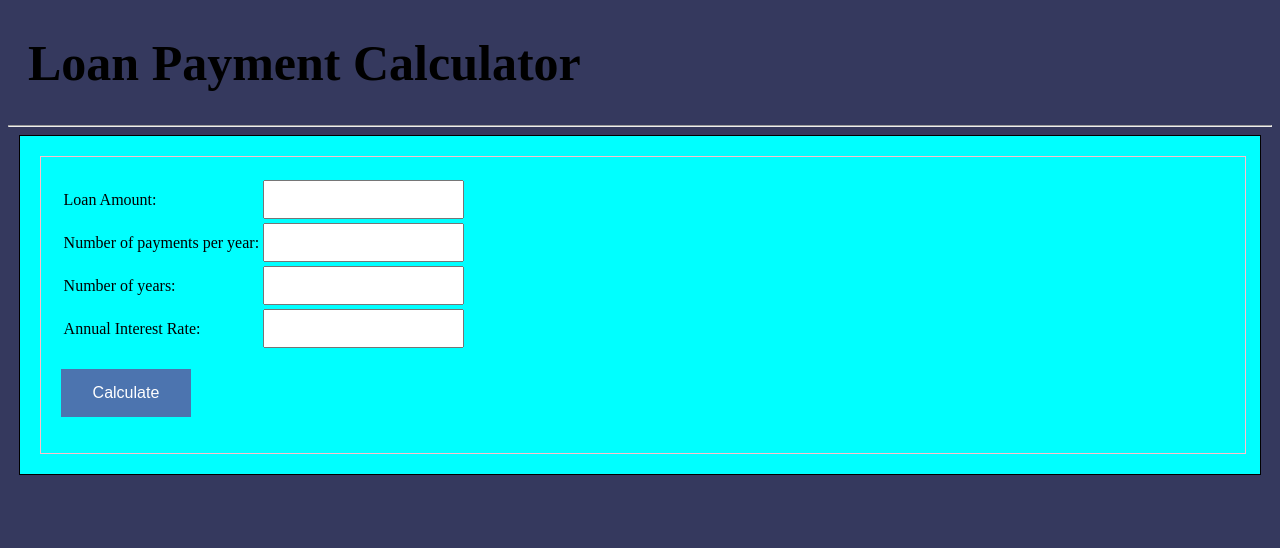
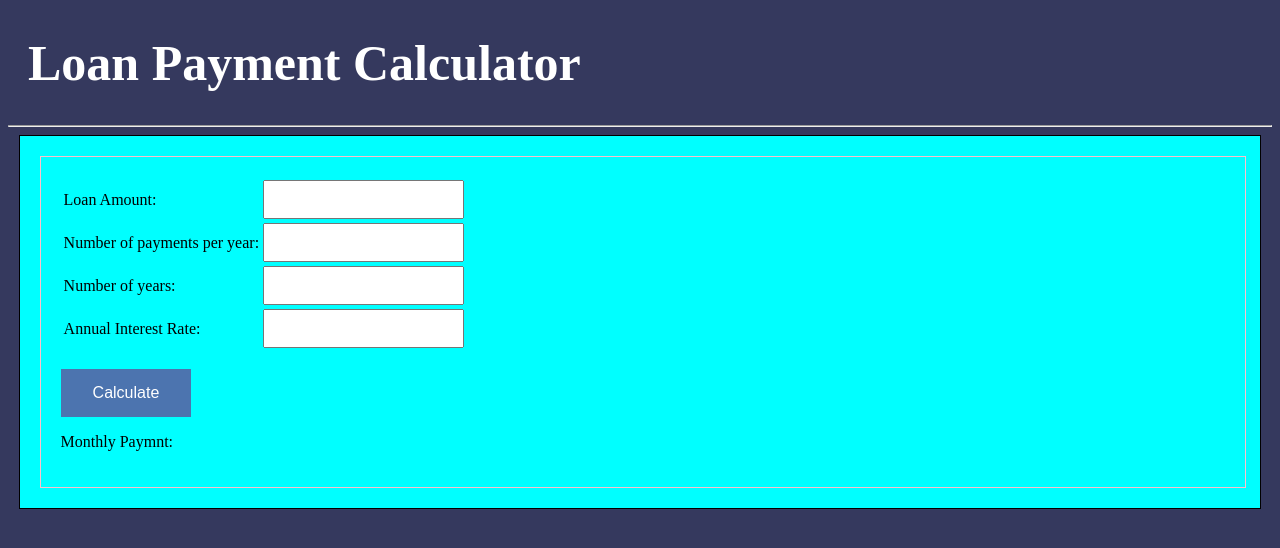
Before and after one commit to iperrilles/HW3, a Flask app: page / in a window 1280 px wide. Shown: the top 548 px of the page. Run offline with Flask 2, Linux system fonts and the light colour scheme.

Commit message:
Font color CSS

```diff
--- a/static/css/stylesheet1.css
+++ b/static/css/stylesheet1.css
@@ -6,6 +6,7 @@
 	font-weight: bold;
 	font-size: 50px;
 	padding-left: 20px;
+	color: white;
 }
 
 input{
--- a/templates/index.html
+++ b/templates/index.html
@@ -21,6 +21,6 @@
   <input class="button" type="submit" formaction="/calculate" value="Calculate" />
 </form>
 
-<p> {{ display }} </p>
+<p> Monthly Paymnt: {{ display }} </p>
 <div style="clear:both;"></div>
 {% endblock %}
```
